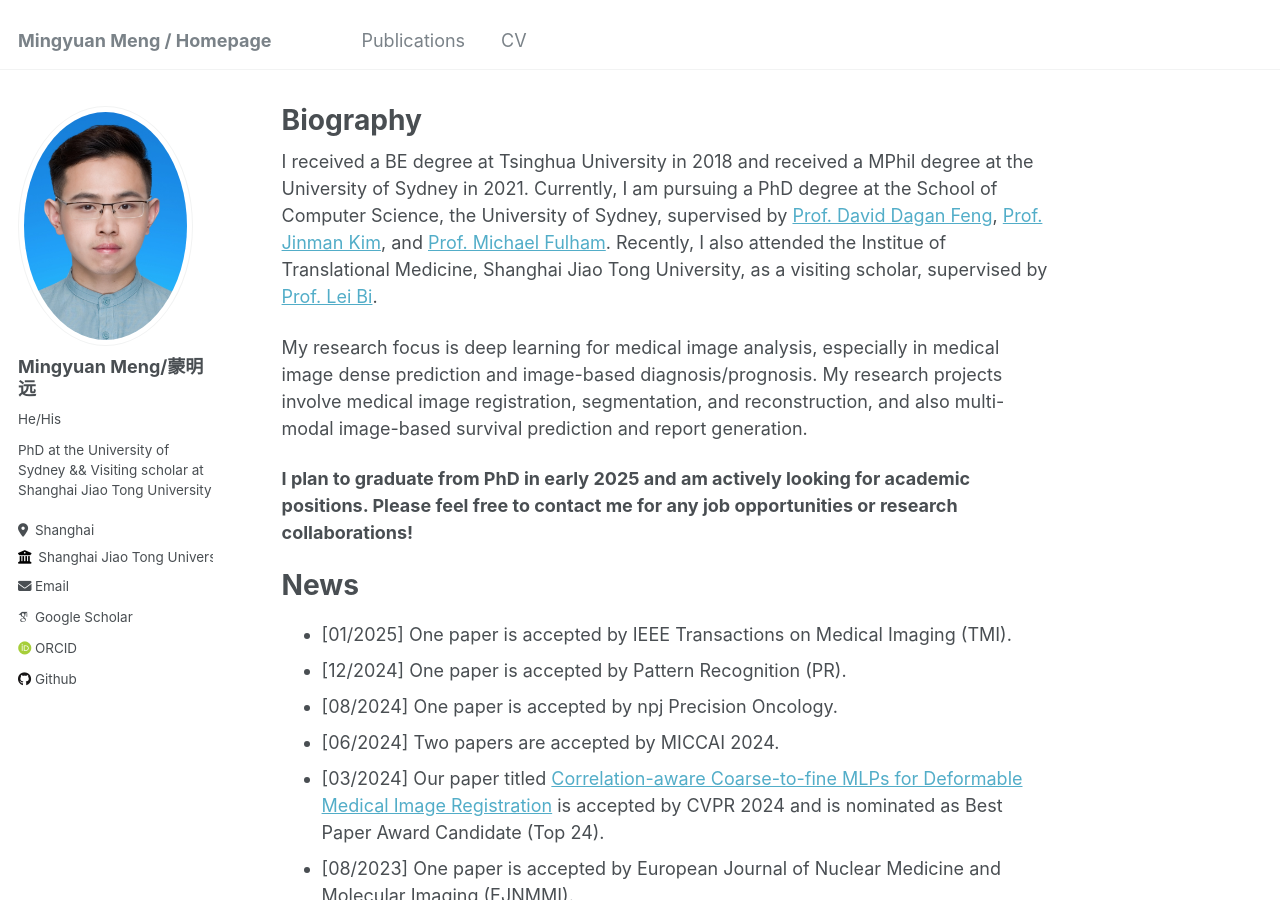
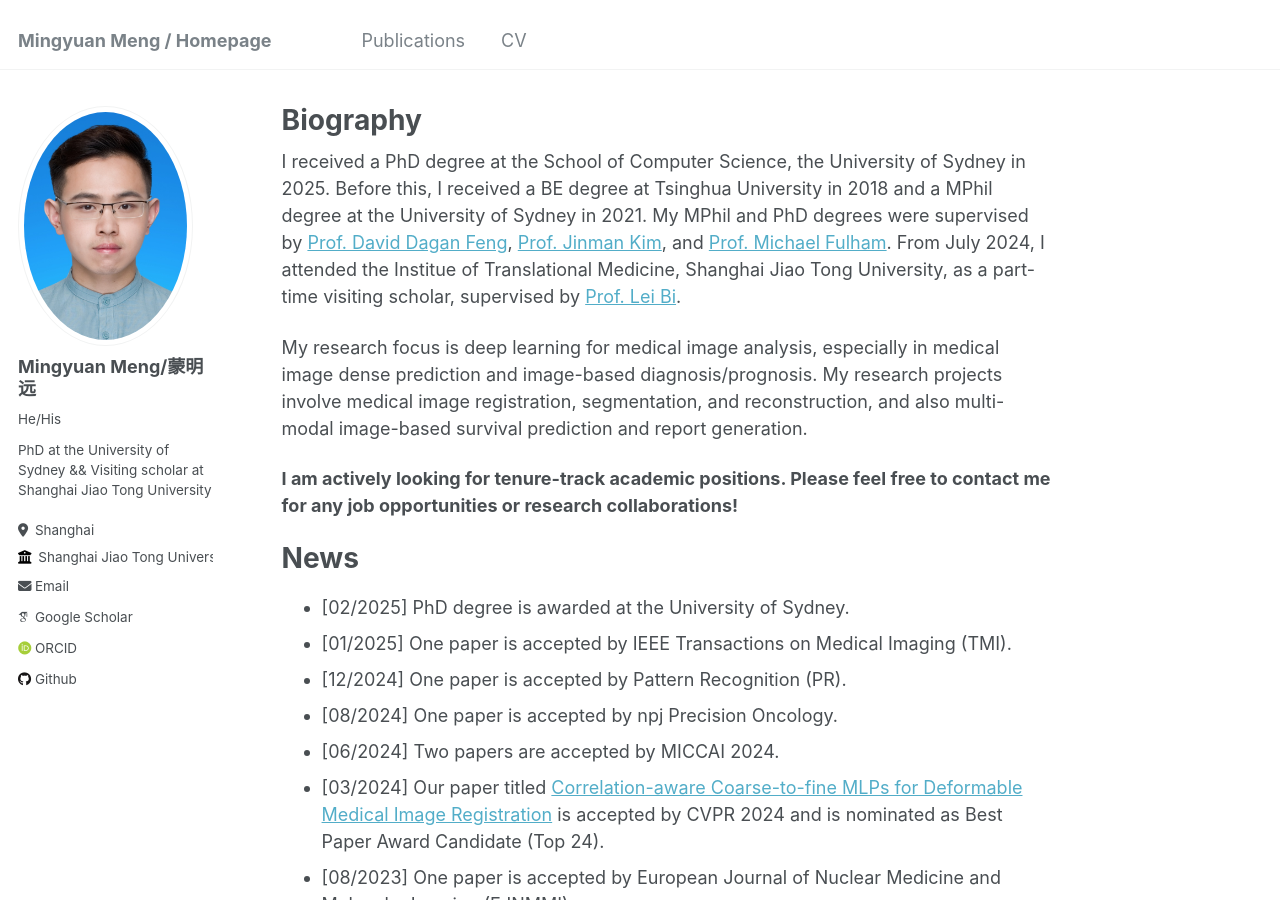
Before and after one commit to MungoMeng/mungomeng.github.io, a Jekyll site: the page built from _pages/about.md, in a window 1280 px wide and 900 px high. Built offline with Jekyll 4.4.1, drawn with Linux system fonts in a browser that asks for light colours; some web fonts are replaced.

Commit message:
Update about.md

```diff
--- a/_pages/about.md
+++ b/_pages/about.md
@@ -7,14 +7,15 @@ redirect_from:
   - /about.html
 ---
 
-I received a BE degree at Tsinghua University in 2018 and received a MPhil degree at the University of Sydney in 2021. Currently, I am pursuing a PhD degree at the School of Computer Science, the University of Sydney, supervised by [Prof. David Dagan Feng](https://www.sydney.edu.au/engineering/about/our-people/academic-staff/dagan-feng.html), [Prof. Jinman Kim](https://www.sydney.edu.au/engineering/about/our-people/academic-staff/jinman-kim.html), and [Prof. Michael Fulham](https://www.sydney.edu.au/engineering/about/our-people/academic-staff/michael-fulham.html). Recently, I also attended the Institue of Translational Medicine, Shanghai Jiao Tong University, as a visiting scholar, supervised by [Prof. Lei Bi](http://lei.bi/).
+I received a PhD degree at the School of Computer Science, the University of Sydney in 2025. Before this, I received a BE degree at Tsinghua University in 2018 and a MPhil degree at the University of Sydney in 2021. My MPhil and PhD degrees were supervised by [Prof. David Dagan Feng](https://www.sydney.edu.au/engineering/about/our-people/academic-staff/dagan-feng.html), [Prof. Jinman Kim](https://www.sydney.edu.au/engineering/about/our-people/academic-staff/jinman-kim.html), and [Prof. Michael Fulham](https://www.sydney.edu.au/engineering/about/our-people/academic-staff/michael-fulham.html). From July 2024, I attended the Institue of Translational Medicine, Shanghai Jiao Tong University, as a part-time visiting scholar, supervised by [Prof. Lei Bi](http://lei.bi/).
 
 My research focus is deep learning for medical image analysis, especially in medical image dense prediction and image-based diagnosis/prognosis. My research projects involve medical image registration, segmentation, and reconstruction, and also multi-modal image-based survival prediction and report generation.
 
-**I plan to graduate from PhD in early 2025 and am actively looking for academic positions. Please feel free to contact me for any job opportunities or research collaborations!**
+**I am actively looking for tenure-track academic positions. Please feel free to contact me for any job opportunities or research collaborations!**
 
 News
 ======
+* [02/2025] PhD degree is awarded at the University of Sydney.
 * [01/2025] One paper is accepted by IEEE Transactions on Medical Imaging (TMI).
 * [12/2024] One paper is accepted by Pattern Recognition (PR).
 * [08/2024] One paper is accepted by npj Precision Oncology.
```
